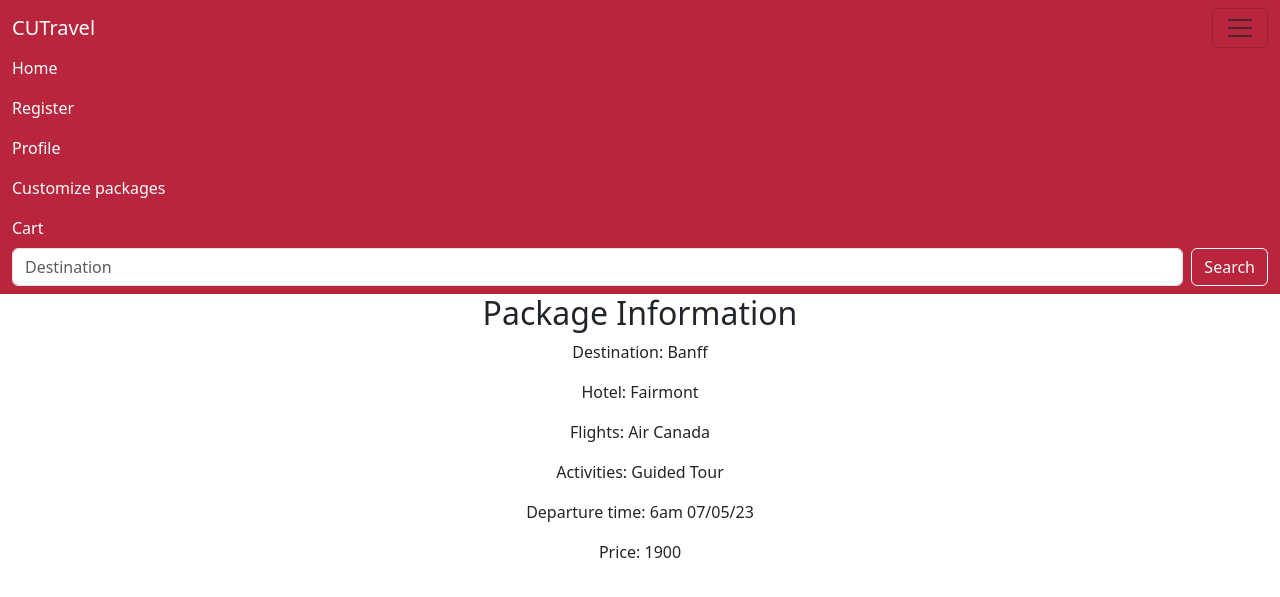
After one commit to saharamirian/travel-web-application, a Flask app: page /banff.html in a window 1280 px wide, after a click that opens the changed part. The commit adds this page. Shown: the top 597 px of the page. Run offline with Flask 3, Linux system fonts and the light colour scheme.

Commit message:
Add files via upload

```diff
--- a/app.py
+++ b/app.py
@@ -1,14 +1,107 @@
-from flask import Flask, render_template, request
+from flask import Flask, render_template, request, redirect, url_for
+import sqlite3
 
 app = Flask(__name__)
 
-class Travelcreation:
-    def __init__(self, destination, hotel, flights, activities, departure):
+
+class Package:
+    def __init__(self, destination, hotel, flights, activities, departure, price):
         self.destination = destination
         self.hotel = hotel
         self.flights = flights
         self.activities = activities
         self.departure = departure
+        self.price = price
+
+
+class PackageManage:
+    def __init__(self):
+        self.packages = {
+            'iceland': Package('Iceland', 'Lagoon', 'Air Canada', 'Excursions', '6am 07/05/23', 2100),
+            'greece': Package('Greece', 'Westin', 'Air Canada', 'Food Tour', '6am 07/05/23', 2000),
+            'banff': Package('Banff', 'Fairmont', 'Air Canada', 'Guided Tour', '6am 07/05/23', 1900),
+        }
+
+    def get_packages(self, destination):
+        return self.packages.get(destination)
+
+    def represent_packages(self, destination):
+        package = self.get_packages(destination)
+        if package:
+            report = {
+                'Destination': package.destination,
+                'Hotel': package.hotel,
+                'Flights': package.flights,
+                'Activities': package.activities,
+                'Departure Time': package.departure,
+                'Price': package.price
+            }
+            return report
+        return None
+
+    def search_destination(self, query):
+        query = query.lower()
+        if query in self.packages:
+            return f'/{query}.html'
+        return None
+
+    def modify_package(self, destination, hotel, flights, activities, departure):
+        if destination in self.packages:
+            package = self.packages[destination]
+            package.hotel = hotel
+            package.flights = flights
+            package.activities = activities
+            package.departure = departure
+            return True  # Return True if the modification was successful
+        return False
+
+    def create_table(self):
+        connection = sqlite3.connect('packages.db')
+        cursor = connection.cursor()
+        cursor.execute('''
+            CREATE TABLE IF NOT EXISTS packages (
+                id INTEGER PRIMARY KEY AUTOINCREMENT,
+                destination TEXT,
+                hotel TEXT,
+                flights TEXT,
+                activities TEXT,
+                departure TEXT,
+                price INTEGER
+            )
+        ''')
+        connection.commit()
+        cursor.close()
+        connection.close()
+
+    def store_package(self, package):
+        connection = sqlite3.connect('packages.db')
+        cursor = connection.cursor()
+        cursor.execute('''
+            INSERT INTO packages (destination, hotel, flights, activities, departure, price)
+            VALUES (?, ?, ?, ?, ?, ?)
+        ''', (package.destination, package.hotel, package.flights, package.activities, package.departure, package.price))
+        connection.commit()
+        cursor.close()
+        connection.close()
+
+    def show_database(self):
+        connection = sqlite3.connect('packages.db')
+        cursor = connection.cursor()
+        cursor.execute('SELECT * FROM packages')
+        rows = cursor.fetchall()
+        cursor.close()
+        connection.close()
+        return rows
+
+
+class Travelcreation:
+    def __init__(self, destination, hotel, flights, activities, departure, price):
+        self.destination = destination
+        self.hotel = hotel
+        self.flights = flights
+        self.activities = activities
+        self.departure = departure
+        self.price = price
 
     def get_destination(self):
         return self.destination
@@ -58,12 +151,34 @@ class Travelcreation:
 
         return total_price
 
-@app.route('/')
+
+@app.route('/', methods=['GET', 'POST'])
 def index():
-    return render_template('index.html')
+    if request.method == 'POST':
+        search_query = request.form.get('search')
+        package_manager = PackageManage()
+        destination_url = package_manager.search_destination(search_query)
+        if destination_url:
+            return redirect(destination_url)
+        else:
+            return render_template('index.html', search_error=True)
+    return render_template('index.html', search_error=False)
+
 
 @app.route('/creation', methods=['GET', 'POST'])
 def creation():
+    package_manager = PackageManage()
+
+    if request.method == 'POST':
+        modification_mode = request.form.get('modification_mode')
+        if modification_mode:
+            destination = request.form.get('destination')
+            hotel = request.form.get('hotel')
+            flights = request.form.get('flights')
+            activities = request.form.get('activities')
+            departure = request.form.get('departure')
+            package_manager.modify_package(destination, hotel, flights, activities, departure)
+            return redirect(url_for('creation'))
 
     destination = request.form.get('destination')
     hotel = request.form.get('hotel')
@@ -71,10 +186,49 @@ def creation():
     activities = request.form.get('activities')
     departure = request.form.get('departure')
 
-    creation = Travelcreation(destination, hotel, flights, activities, departure)
+    creation = Travelcreation(destination, hotel, flights, activities, departure, 0)
     total_price = creation.calculate_price()
+
+    # Store the package in the database
+    package_manager.store_package(creation)
 
     return render_template('creation.html', creation=creation, total_price=total_price)
 
+@app.route('/iceland.html')
+def iceland():
+    package_manager = PackageManage()
+    report = package_manager.represent_packages('iceland')
+    return render_template('iceland.html', report=report)
+
+
+@app.route('/greece.html')
+def greece():
+    package_manager = PackageManage()
+    report = package_manager.represent_packages('greece')
+    return render_template('greece.html', report=report)
+
+
+@app.route('/banff.html')
+def banff():
+    package_manager = PackageManage()
+    report = package_manager.represent_packages('banff')
+    return render_template('banff.html', report=report)
+
+@app.route('/<destination>.html')
+def destination_page(destination):
+    package_manager = PackageManage()
+    report = package_manager.represent_packages(destination)
+    if report:
+        return render_template('destination.html', report=report)
+    else:
+        return redirect(url_for('index'))
+
+@app.route('/database')
+def view_database():
+    package_manager = PackageManage()
+    rows = package_manager.show_database()
+    return render_template('database.html', rows=rows)
+
+
 if __name__ == '__main__':
     app.run(debug=True)
--- /dev/null
+++ b/static/css/styles.css
@@ -0,0 +1,84 @@
+body {
+    overflow-y: scroll; /* Prevent scrollbars when video is larger than the viewport */
+}
+
+/*.bgv {
+    height: 100vh;
+    position: relative;
+} */
+/*.bgv {
+    position: fixed;
+    top: -4.25cm;
+    left: 0;
+    width: 100%;
+    height: 100%;
+    z-index: -1;
+}*/
+
+/*#video-background {
+    width: 100%;
+    height: 100%;
+    object-fit: contain;
+}
+
+.wordsbg {
+    position: absolute;
+    top: 50%;
+    left: 50%;
+    transform: translate(-50%, -50%);
+    text-align: center;
+    color: white;
+    font-size: 50px;
+}
+
+/*pre {
+    padding: 50px;
+    display: flex;
+    justify-content: center;
+    align-items: center;
+    position: relative;
+    z-index: 1;
+    min-height: calc(100vh - 500px);
+}
+
+.pre img {
+    width: 200px;
+    height: auto;
+    margin-bottom: 20px;
+    object-fit: cover;
+}*/
+
+.image-container {
+  position: relative;
+  overflow: hidden;
+}
+
+.image-container img {
+  transition: transform 0.3s;
+}
+
+.image-container:hover img {
+  transform: scale(1.1);
+}
+
+.image-overlay {
+  position: absolute;
+  top: 0;
+  left: 0;
+  width: 100%;
+  height: 100%;
+  background-color: rgba(0, 0, 0, 0.1);
+  opacity: 0;
+  transition: opacity 0.3s;
+}
+
+.image-container:hover .image-overlay {
+  opacity: 1;
+}
+
+.card-title {
+  color: white;
+  font-size: 24px;
+  font-weight: bold;
+  text-align: center;
+}
--- /dev/null
+++ b/templates/banff.html
@@ -0,0 +1,20 @@
+{% extends 'destination.html' %}
+
+{% block content %}
+<div class="container">
+    <div class="row justify-content-center">
+        <div class="col-8">
+            <div class="report text-center">
+                <h2>Package Information</h2>
+                <p>Destination: {{ report['Destination'] }}</p>
+                <p>Hotel: {{ report['Hotel'] }}</p>
+                <p>Flights: {{ report['Flights'] }}</p>
+                <p>Activities: {{ report['Activities'] }}</p>
+                <p>Departure time: {{ report['Departure Time'] }}</p>
+                <p>Price: {{ report['Price'] }}</p>
+            </div>
+        </div>
+    </div>
+</div>
+
+{% endblock %}
--- /dev/null
+++ b/templates/base.html
@@ -0,0 +1,20 @@
+<!-- base.html -->
+<!DOCTYPE html>
+<html lang="en">
+<head>
+    <meta charset="UTF-8">
+    <title>{% block title %}CUTravel{% endblock %}</title>
+    <!-- Add your CSS and JS files here -->
+    <link href="https://cdn.jsdelivr.net/npm/bootstrap@5.3.0-alpha3/dist/css/bootstrap.min.css" rel="stylesheet" integrity="sha384-KK94CHFLLe+nY2dmCWGMq91rCGa5gtU4mk92HdvYe+M/SXH301p5ILy+dN9+nJOZ" crossorigin="anonymous">
+    <script src="https://cdn.jsdelivr.net/npm/bootstrap@5.3.0-alpha3/dist/js/bootstrap.bundle.min.js" integrity="sha384-ENjdO4Dr2bkBIFxQpeoTz1HIcje39Wm4jDKdf19U8gI4ddQ3GYNS7NTKfAdVQSZe" crossorigin="anonymous"></script>
+    <link rel="stylesheet" href="{{ url_for('static', filename='css/styles.css') }}">
+</head>
+<body>
+    {% include 'navbar.html' %}
+
+    {% block content %}
+        <!-- Content specific to each page -->
+    {% endblock %}
+
+</body>
+</html>
--- /dev/null
+++ b/templates/destination.html
@@ -0,0 +1,15 @@
+{% extends 'base.html' %}
+
+{% block content %}
+
+<div id="report" style="display: block;">
+    <h2>Package Information</h2>
+    <p>Destination: {{ report['Destination'] }}</p>
+    <p>Hotel: {{ report['Hotel'] }}</p>
+    <p>Flights: {{ report['Flights'] }}</p>
+    <p>Activities: {{ report['Activities'] }}</p>
+    <p>Departure time: {{ report['Departure Time'] }}</p>
+    <p>Price: {{ report['Price'] }}</p>
+</div>
+
+{% endblock %}
--- /dev/null
+++ b/templates/navbar.html
@@ -0,0 +1,35 @@
+<!DOCTYPE html>
+
+    <!-- navbar.html -->
+<nav class="navbar" style="background-color: #b8253d;">
+    <div class="container-fluid">
+        <a class="navbar-brand text-white" href="/">CUTravel</a>
+        <button class="navbar-toggler" type="button" data-bs-toggle="collapse" data-bs-target="#navbarSupportedContent" aria-controls="navbarSupportedContent" aria-expanded="false" aria-label="Toggle navigation">
+            <span class="navbar-toggler-icon"></span>
+        </button>
+        <div class="collapse navbar-collapse text-white" id="navbarSupportedContent">
+            <ul class="navbar-nav me-auto mb-2 mb-lg-0">
+                <li class="nav-item">
+                    <a class="nav-link active text-white" aria-current="page" href="/">Home</a>
+                </li>
+                <li class="nav-item">
+                    <a class="nav-link text-white" href="#">Register</a>
+                </li>
+                <li class="nav-item">
+                    <a class="nav-link text-white" href="#">Profile</a>
+                </li>
+                <li class="nav-item">
+                    <a class="nav-link text-white" href="/creation">Customize packages</a>
+                </li>
+                <li class="nav-item">
+                    <a class="nav-link text-white">Cart</a>
+                </li>
+            </ul>
+            <form class="d-flex" action="{{ url_for('index') }}" method="POST">
+                <input class="form-control me-2" type="search" name="search" placeholder="Destination" aria-label="Search">
+                <button class="btn btn-outline-light" type="submit">Search</button>
+            </form>
+
+        </div>
+    </div>
+</nav>
```
Also changed, not shown: templates/creation.html (+36 -2 lines), templates/database.html (added, +30 -0 lines), templates/greece.html (added, +20 -0 lines), templates/iceland.html (added, +30 -0 lines), templates/index.html (+72 -33 lines), packages.db (added), static/banff.jpg (added), static/greece.jpg (added), static/iceland.jpg (added), 1 other file.
